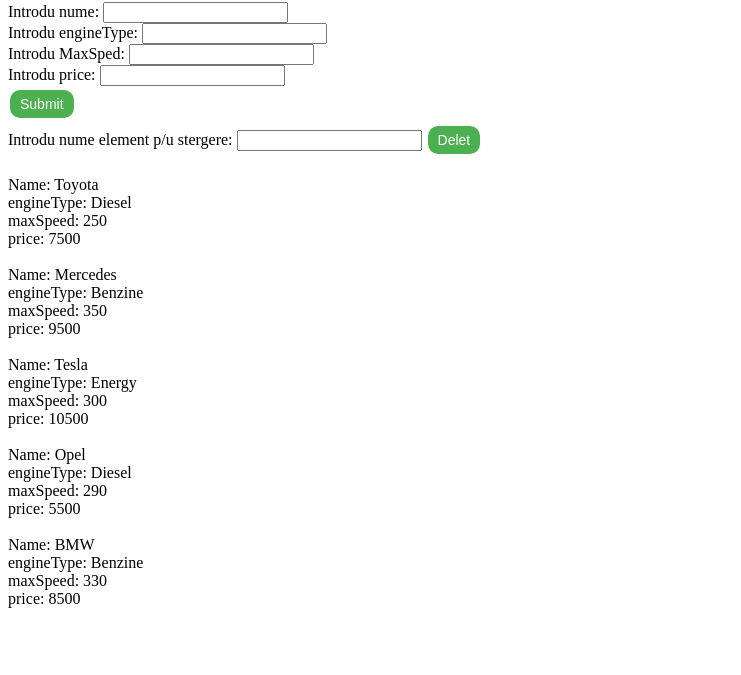
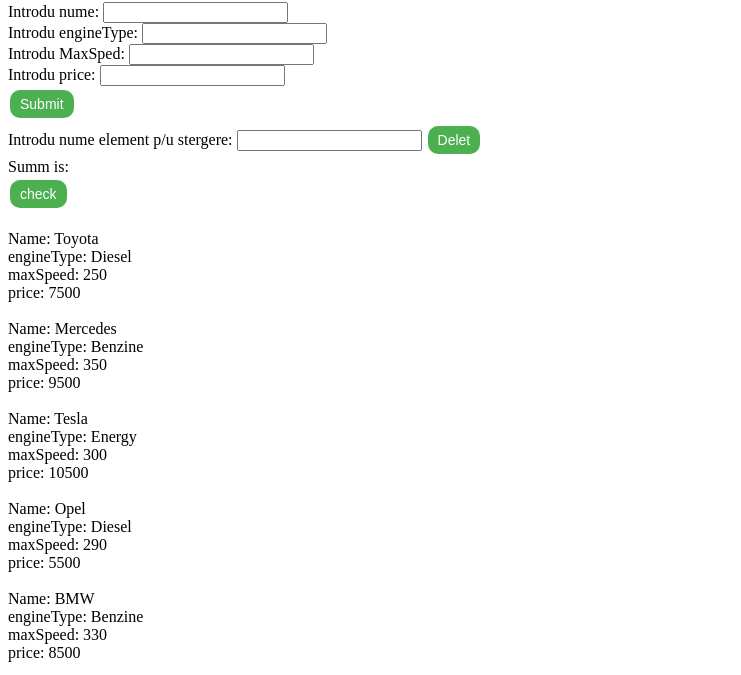
Before and after one commit to CojocaruLiviu/exam090322, a plain HTML site: page index.html in a window 1280 px wide. Shown: the part 125-800 px from the top of the page, without its empty margins (0-741 px from the left). Drawn offline with Linux system fonts and the light colour scheme.

Commit message:
Add the sum of prices

```diff
--- a/index.html
+++ b/index.html
@@ -26,7 +26,11 @@
 
 <label for="">Introdu nume element p/u stergere: </label>
 <input type="text" id="delt"></input>
-<button onclick="delet()">Delet</button>
+<button onclick="delet()">Delet</button></br>
+
+
+<label for="" id="tprice">Summ is: </label></br>
+<button onclick="calcPrice()">check</button>
 
 
 <div id="cars"></div>
--- a/main.js
+++ b/main.js
@@ -86,9 +86,17 @@
             }
         }
     }
-    console.log(JSON.stringify(cars));
+   // console.log(JSON.stringify(cars));
 }
 
 const calcPrice = () =>{
-
+    let sum = 0;
+    for (let entry of cars) {
+        for (let key in entry) {
+            if (key == "price") {
+                sum += entry[key];
+            }
+        }
+    }
+    document.getElementById("tprice").innerHTML+= sum;
 }
```
